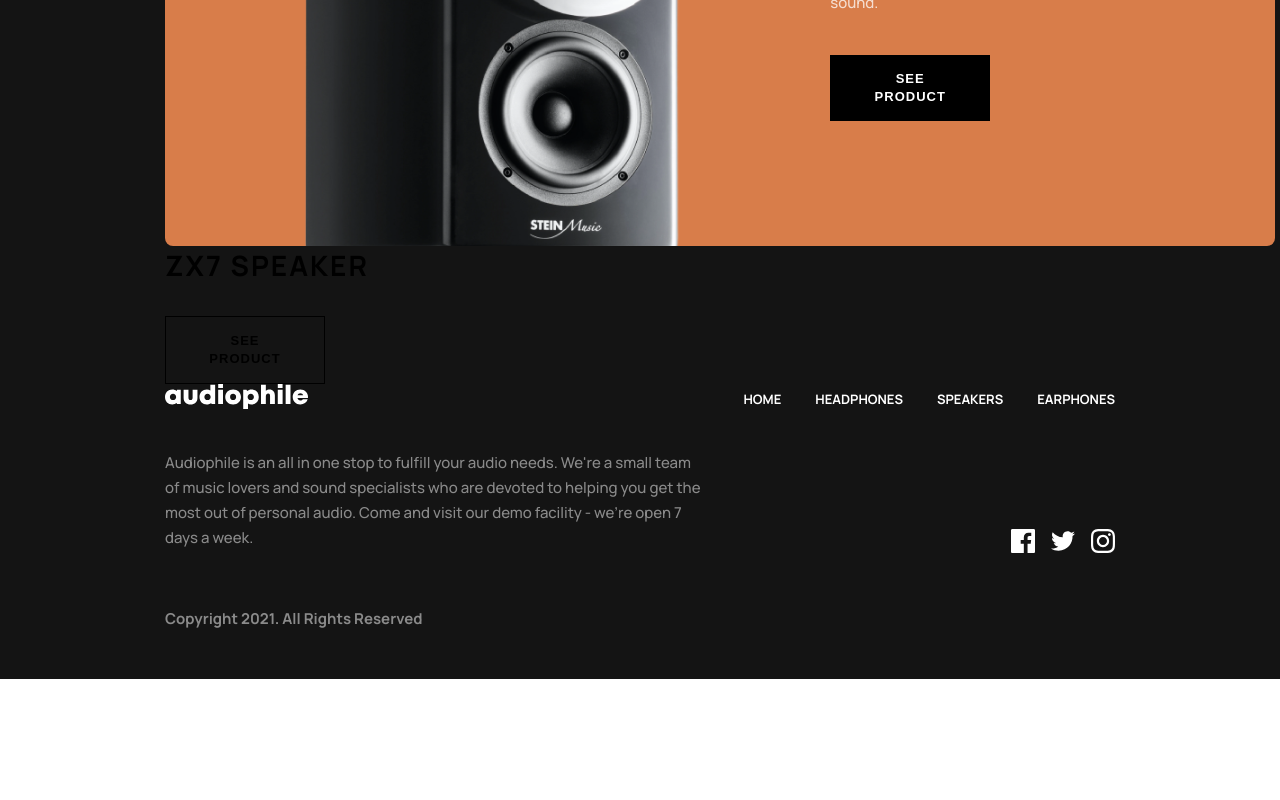
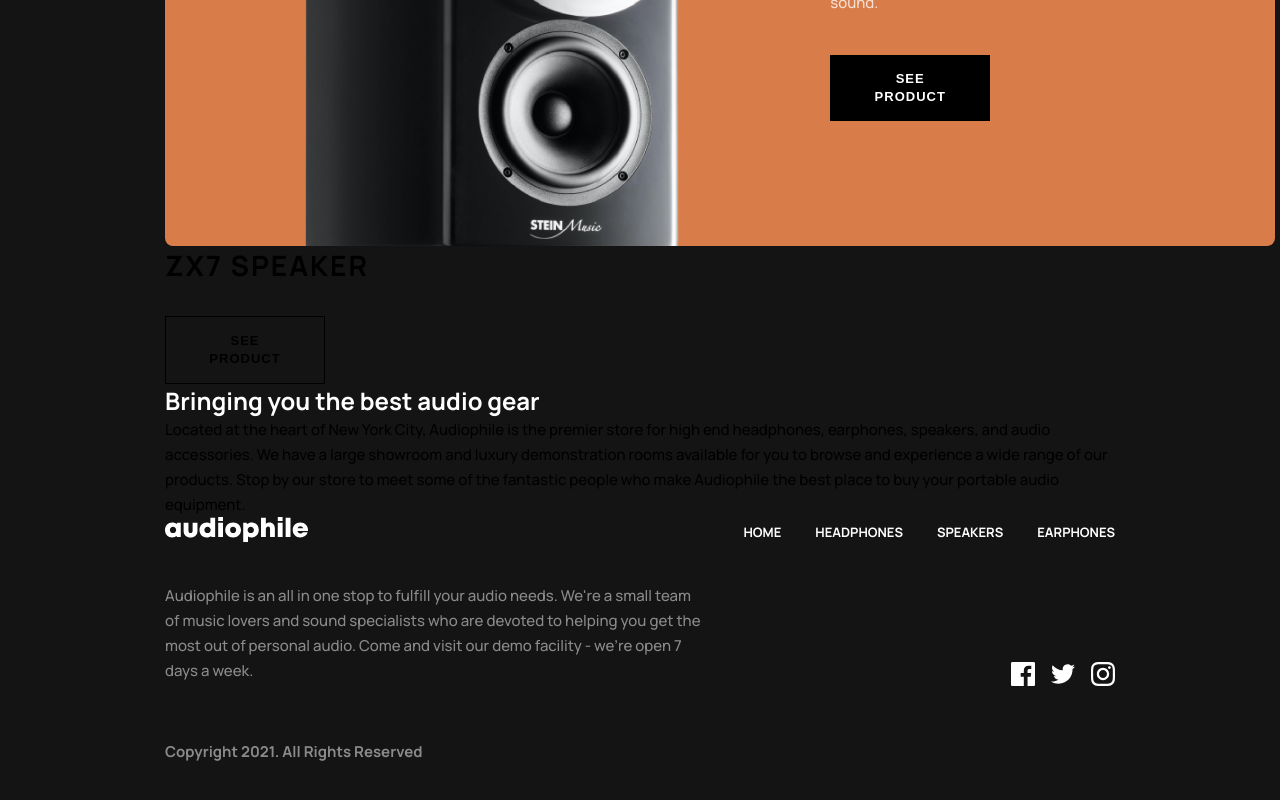
Before and after one commit to deeepak-me/swift, a Next.js app: page / in a window 1280 px wide. Shown: the part 1504-2304 px from the top of the page. Before the commit the page ends 2183 px from the top, so only its background shows below. Built offline with nearby package versions, Linux system fonts and the light colour scheme.

Commit message:
feat: New Component added

```diff
--- a/src/app/page.jsx
+++ b/src/app/page.jsx
@@ -1,3 +1,4 @@
+import BrandCard from "@/components/brandcarrd/BrandCard";
 import { Hero } from "@/components/hero/Hero";
 import LargeProductCard from "@/components/largeproductcard/Largeproductcard";
 import LongProductCard from "@/components/longproductcard/Longproductcard";
@@ -10,6 +11,7 @@ export default function Home() {
       <ProductCard />
       <LargeProductCard />
       <LongProductCard/>
+      <BrandCard />
     </div>
   );
 }
```
